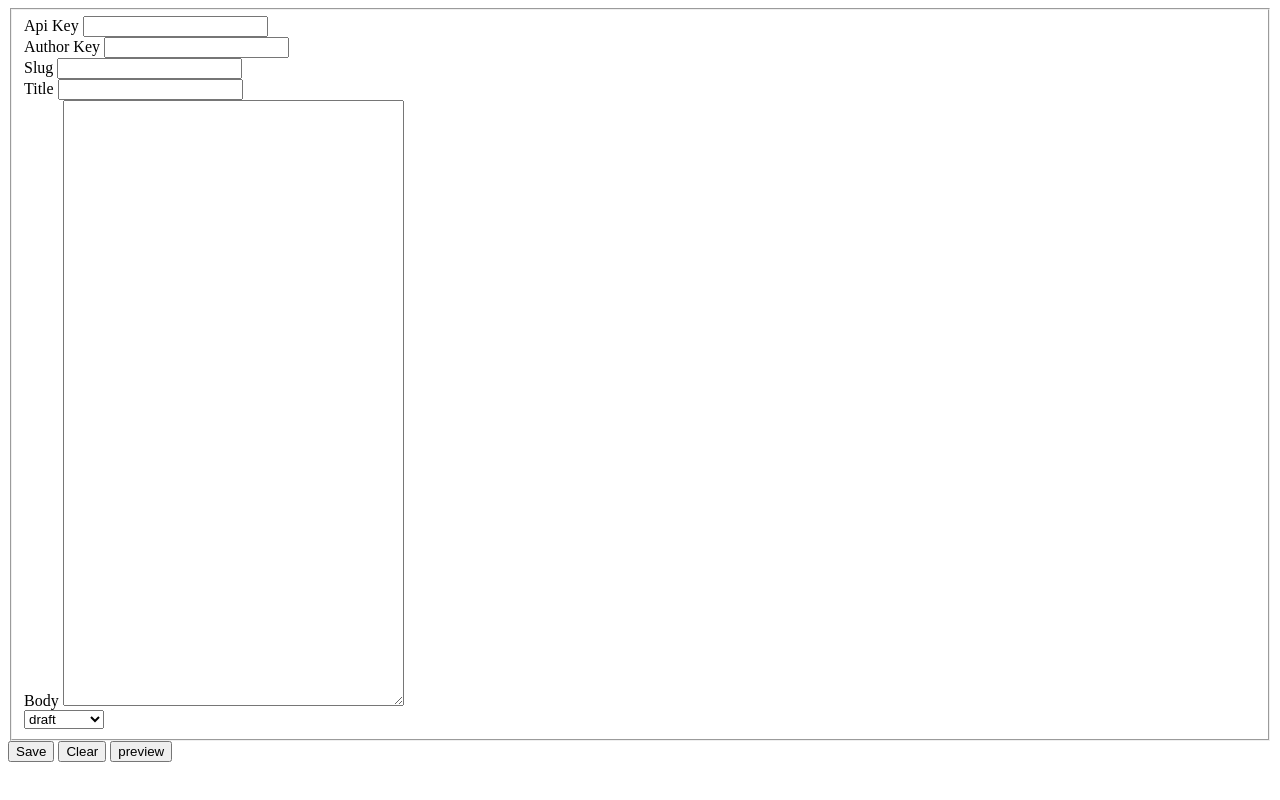
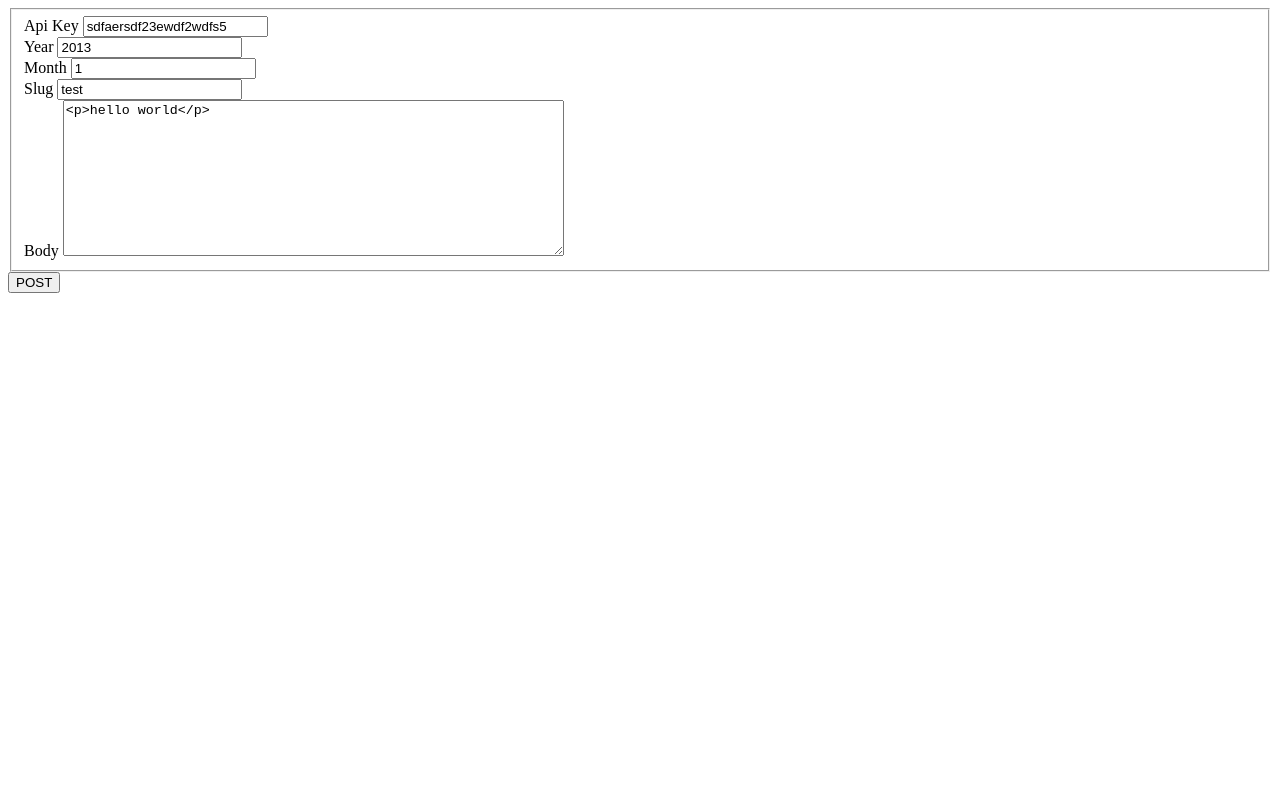
Before and after one commit to seanbrookes/graffitiengine, a website: page public/testform.html in a window 1280 px wide. Drawn offline with Linux system fonts and the light colour scheme.

Commit message:
test form

```diff
--- a/public/testform.html
+++ b/public/testform.html
@@ -2,34 +2,26 @@
 <html>
 <head></head>
 <body>
-<form id="PostForm">
+<form id="PostForm" method="post" action="http://www.fourfivesix.ca/inbox.php">
     <fieldset>
         <label for="ApiKey">Api Key</label>
-        <input id="ApiKey" name="ApiKey">
+        <input id="ApiKey" name="ApiKey" value="sdfaersdf23ewdf2wdfs5">
         <br />
-        <label for="PostUserId">Author Key</label>
-        <input id="PostUserId" name="PostUserId">
+        <label for="PostPublishYear">Year</label>
+        <input id="PostPublishYear" name="PostPublishYear" value="2013">
+        <br />
+        <label for="PostPublishMonth">Month</label>
+        <input id="PostPublishMonth" name="PostPublishMonth" value="1">
         <br />
         <label for="PostSlug">Slug</label>
-        <input id="PostSlug" width="200" name="PostSlug">
+        <input id="PostSlug" width="200" name="PostSlug" value="test">
         <br />
-        <label for="PostTitle">Title</label>
-        <input id="PostTitle" width="200" name="PostTitle">
+        <label for="PostBody">Body</label>
+        <textarea name="PostBody" id="PostBody" rows="10" cols="60" name="PostBody"><p>hello world</p></textarea>
         <br />
-        <label for="PostTitle">Body</label>
-        <textarea id="PostBody" rows="40" cols="40" name="PostBody"></textarea>
-        <br />
-
-        <select id="PostStatus" name="PostStatus" class="select-post-status">
-            <option value="draft">draft</option>
-            <option value="published">published</option>
-            <option value="deleted">deleted</option>
-        </select>
     </fieldset>
     <div class="form-controls-container">
-        <button type="submit" class="btn-round btn-save btn-post-control btn-save-post">Save</button>
-        <button class="btn-round btn-reset btn-post-control btn-reset-post">Clear</button>
-        <button class="btn-round btn-preview btn-post-control btn-preview-post">preview</button>
+        <button type="submit" >POST</button>
     </div>
 </form>
 </body>
```
